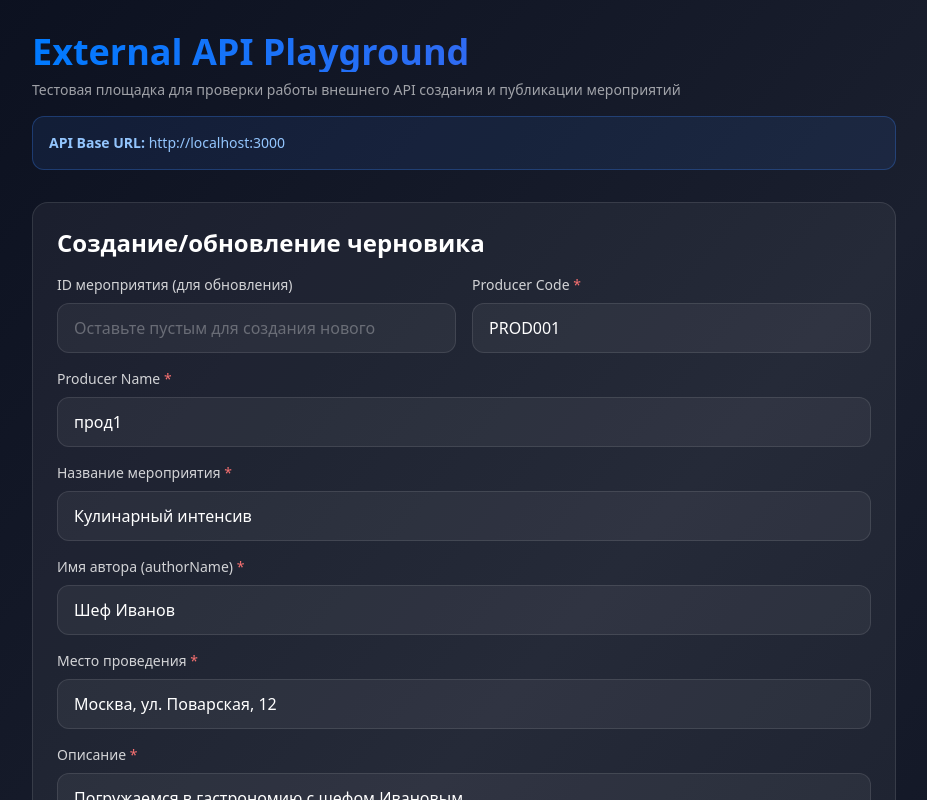
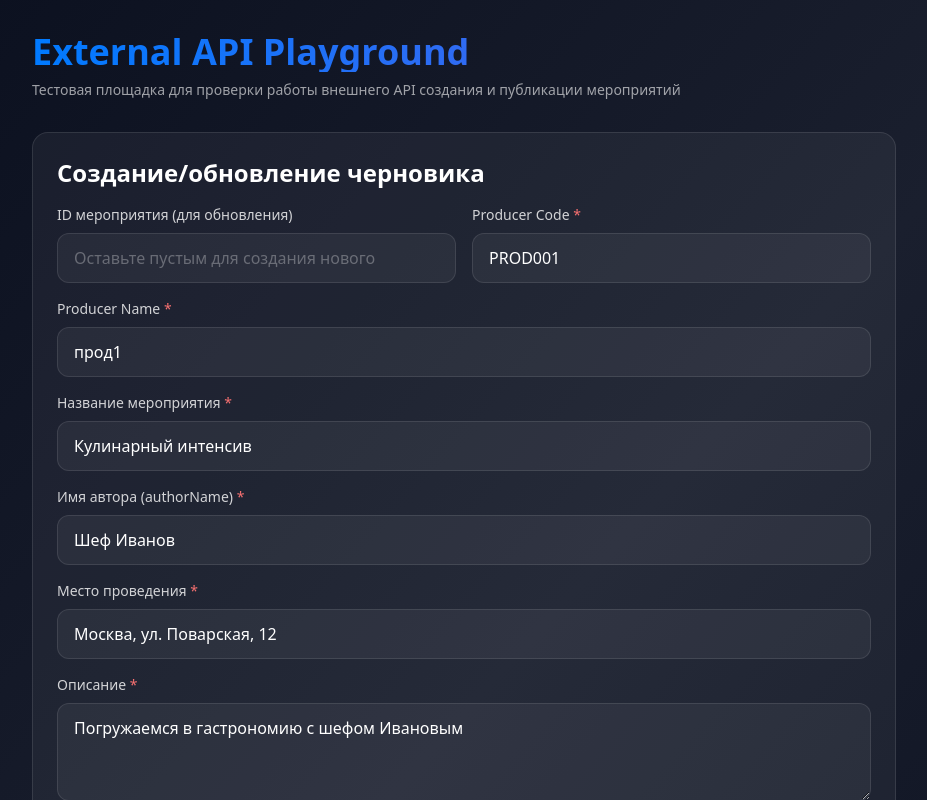
Before and after one commit to TaisyaFreelanse/external-demo, a Nuxt app: page / in a window 1280 px wide. Shown: the top 800 px of the page, without its empty margins (176-1103 px from the left). Built offline with nearby package versions, Linux system fonts and the light colour scheme.

Commit message:
Update README.md with environment setup instructions and technology details; remove API Base URL display from index.vue

```diff
--- a/pages/index.vue
+++ b/pages/index.vue
@@ -9,9 +9,6 @@
         <p class="text-white/60 text-sm mb-4">
           Тестовая площадка для проверки работы внешнего API создания и публикации мероприятий
         </p>
-        <div class="bg-blue-500/10 border border-blue-500/30 rounded-xl p-4 text-sm text-blue-300">
-          <strong>API Base URL:</strong> {{ apiBaseUrl }}
-        </div>
       </div>
 
       <!-- Форма создания/обновления -->
```
Also changed, not shown: 1 other file (tests, documents, lock files or other folders).
